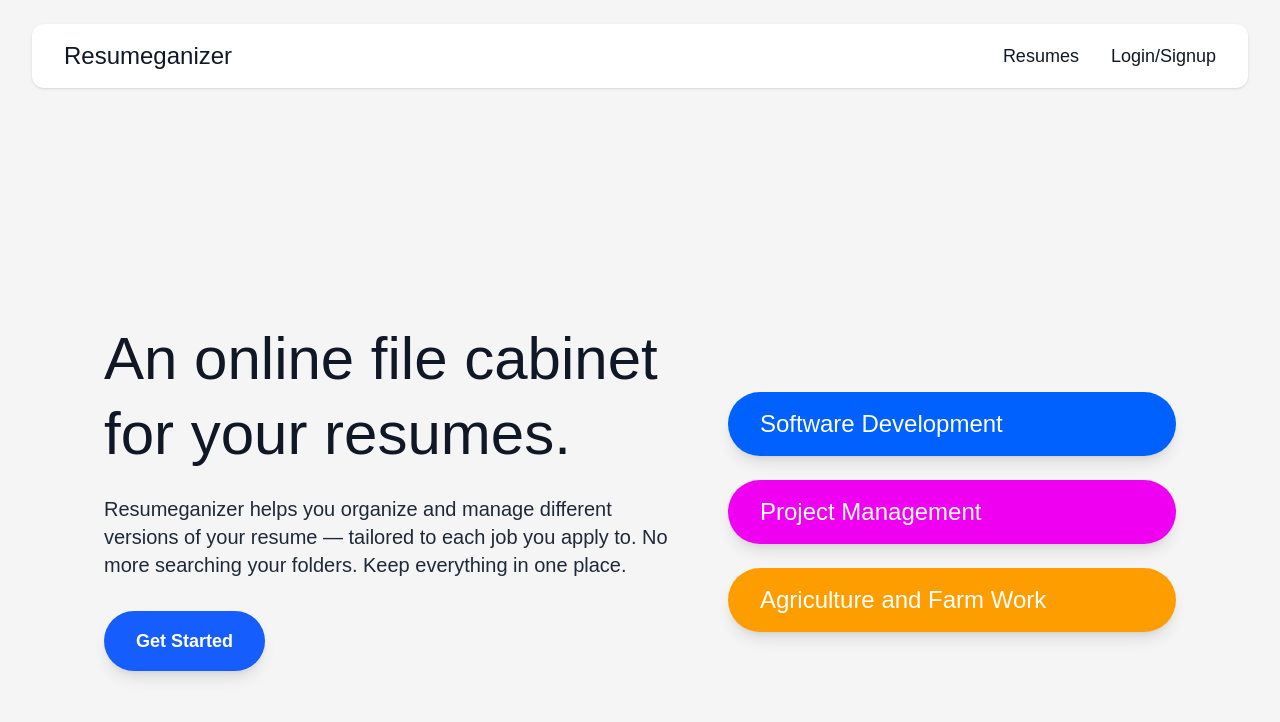
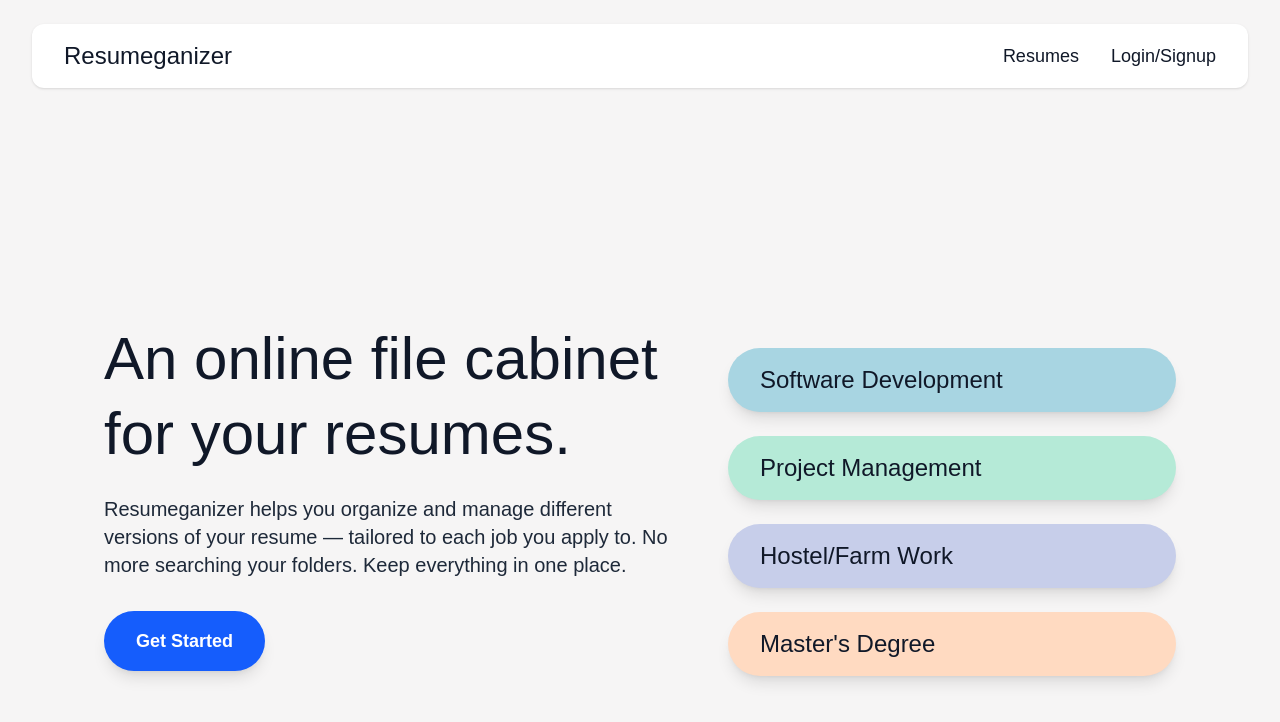
Before and after one commit to weeezik/resumeganizer, a Next.js app: page /landing in a window 1280 px wide. Shown: the top 722 px of the page. Built offline with nearby package versions, Linux system fonts and the light colour scheme; no server answers.

Commit message:
landing page and category page ui tweaks

```diff
--- a/app/landing/page.tsx
+++ b/app/landing/page.tsx
@@ -1,10 +1,11 @@
 import React from 'react'
 import Link from 'next/link'
 
-const categories = [
-  { name: 'Software Development', color: 'bg-[#0061FE]' },
-  { name: 'Project Management', color: 'bg-[#F000F0]' },
-  { name: 'Agriculture and Farm Work', color: 'bg-[#FE9D00]' },
+const exampleCategories = [
+  { name: 'Software Development', color: '#A8D5E2' },
+  { name: 'Project Management', color: '#B5EAD7' },
+  { name: 'Hostel/Farm Work', color: '#C7CEEA' },
+  { name: 'Master\'s Degree', color: '#FFDAC1' },
 ]
 
 export default function LandingPage() {
@@ -30,10 +31,11 @@ export default function LandingPage() {
         </div>
         {/* Right: Category Pills */}
         <div className="flex flex-col gap-6 items-end w-full max-w-md">
-          {categories.map((cat) => (
+          {exampleCategories.map((cat) => (
             <div
               key={cat.name}
-              className={`w-full rounded-full ${cat.color} text-white text-2xl font-medium py-4 px-8 shadow-lg`}
+              className="w-full rounded-full text-gray-900 text-2xl font-medium py-4 px-8 shadow-lg"
+              style={{ backgroundColor: cat.color }}
             >
               {cat.name}
             </div>
--- a/app/resumes/page.tsx
+++ b/app/resumes/page.tsx
@@ -11,13 +11,10 @@ import { useAuth } from '@/context/AuthContext'
 import RequireAuth from '@/components/RequireAuth'
 
 const categoryColors = [
-  '#0061FE', // Software Development
-  '#F000F0', // Project Management
-  '#FE9D00', // Hostel/Farm Work
-  '#00FE1E', // Master's Degree
-  '#cd9552', // Bachelor's Degree
-  '#e8a827', // High School Diploma
-  '#33e1b2', // Other
+  '#A8D5E2', // pastel blue
+  '#B5EAD7', // pastel green
+  '#C7CEEA', // pastel purple
+  '#FFDAC1', // pastel orange
 ]
 
 export default function ResumesPage() {
@@ -242,7 +239,9 @@ export default function ResumesPage() {
                 className="w-full rounded-t-[48px] rounded-b-[48px] bg-white text-gray-700 text-2xl font-medium py-6 px-8 border-2 border-dashed border-gray-300 mt-2 hover:bg-gray-50 transition"
                 onClick={() => setIsAdding(true)}
               >
-                Add a Resume Category
+                {categories.length === 0
+                  ? "No categories yet? Add one to get started."
+                  : "Add a Resume Category"}
               </button>
             )}
           </div>
```
